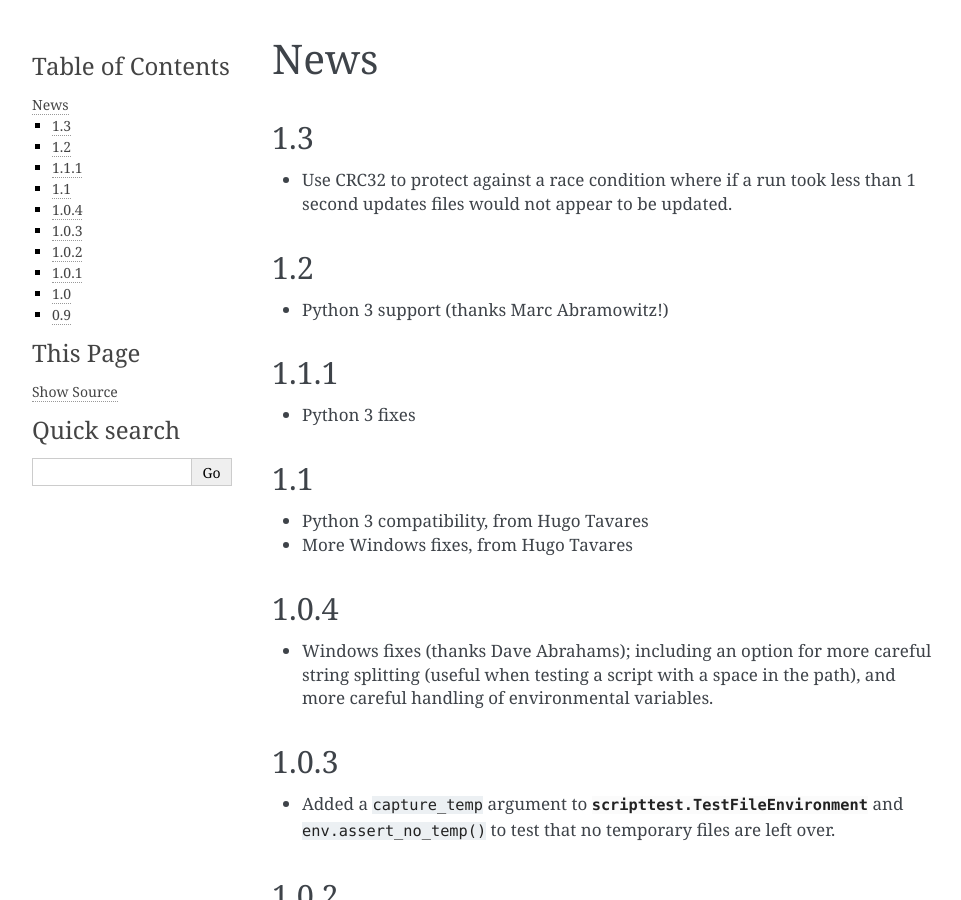
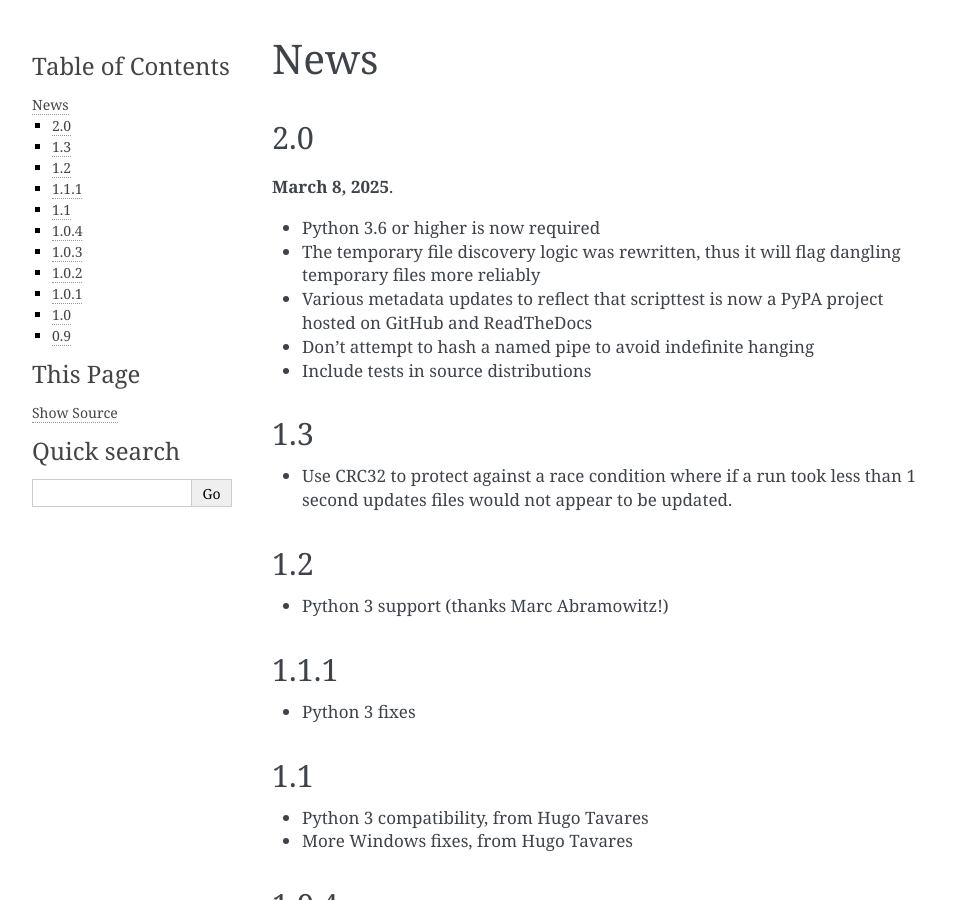
Before and after one commit to pypa/scripttest, a Sphinx documentation site: the page built from docs/news.rst, in a window 1280 px wide and 900 px high. Shown: the whole window, without its empty margins (148-1109 px from the left). Built offline with Sphinx 7.4.7, drawn with Linux system fonts in a browser that asks for light colours.

Commit message:
Prepare release 2.0

```diff
--- a/docs/conf.py
+++ b/docs/conf.py
@@ -58,9 +58,9 @@ copyright = "2013, Individual Contributors"
 # built documents.
 #
 # The short X.Y version.
-version = "1.3"
+version = "2.0"
 # The full version, including alpha/beta/rc tags.
-release = "1.3"
+release = "2.0"
 
 # The language for content autogenerated by Sphinx. Refer to documentation
 # for a list of supported languages.
--- a/docs/news.rst
+++ b/docs/news.rst
@@ -1,5 +1,18 @@
 News
 ====
+
+2.0
+---
+
+**March 8, 2025**.
+
+* Python 3.6 or higher is now required
+* The temporary file discovery logic was rewritten, thus it will flag dangling
+  temporary files more reliably
+* Various metadata updates to reflect that scripttest is now a PyPA project
+  hosted on GitHub and ReadTheDocs
+* Don't attempt to hash a named pipe to avoid indefinite hanging
+* Include tests in source distributions
 
 
 1.3
--- a/setup.py
+++ b/setup.py
@@ -20,7 +20,7 @@ class PyTest(setuptools.command.test.test):
 
 setuptools.setup(
     name='scripttest',
-    version='1.3',
+    version='2.0',
     description='Helper to test command-line scripts',
     long_description=open('README.rst').read(),
     classifiers=[
```
